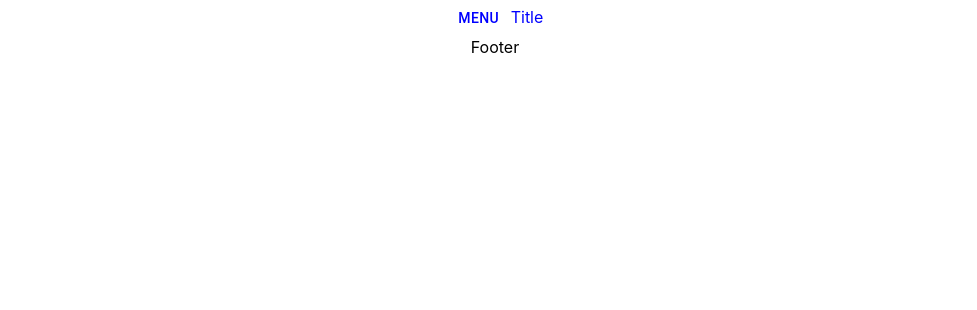
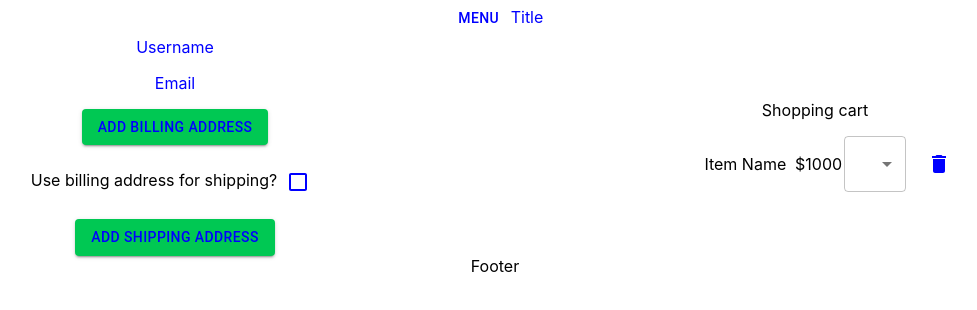
Before and after one commit to snipspin/elmprints, a React (Create React App) app in the folder client/: page /profile in a window 1280 px wide. Shown: the top 310 px of the page, without its empty margins (145-1122 px from the left). Built offline with nearby package versions, Linux system fonts and the light colour scheme.

Commit message:
a basic profile page

```diff
--- a/client/package.json
+++ b/client/package.json
@@ -4,6 +4,7 @@
   "private": true,
   "dependencies": {
     "@material-ui/core": "^4.9.5",
+    "@material-ui/icons": "^4.9.1",
     "@material-ui/styles": "^4.9.0",
     "@material/top-app-bar": "^5.1.0",
     "@testing-library/jest-dom": "^4.2.4",
--- a/client/public/sass/components/_signupcom.scss
+++ b/client/public/sass/components/_signupcom.scss
@@ -1,4 +1,5 @@
 .sign-up-box {
+	height: 80vh;
 	text-align: center;
 	display: flex;
 	flex-direction: column;
@@ -6,6 +7,9 @@
 	align-items: center;
 	color: black;
 }
+.sign-up-box span {
+	color: white;
+}
 
 .sign-up-to-sign-in {
 	position: relative;
--- a/client/src/Content.tsx
+++ b/client/src/Content.tsx
@@ -2,6 +2,7 @@ import React from 'react'
 import {Route, Switch} from 'react-router-dom'
 import PosterGallery from './PosterGallery'
 import SignUpCom from './SignUpCom'
+import ProfilePageCom from './ProfilePageCom'
 import { MuiThemeProvider, createMuiTheme} from '@material-ui/core'
 import {green} from '@material-ui/core/colors'
 const contentTheme = createMuiTheme({
@@ -18,6 +19,7 @@ const contentTheme = createMuiTheme({
 				<Switch>
 					<Route exact path="/" component={SignUpCom} />
 					<Route path="/postergallery" component={PosterGallery} />
+					<Route path="/profile" component={ProfilePageCom} />
 				</Switch>
             </MuiThemeProvider>
         )
--- a/client/src/ProfilePageCom.tsx
+++ b/client/src/ProfilePageCom.tsx
@@ -1,10 +1,106 @@
 import React from 'react'
-import {Box, Button} from '@material-ui/core'
-    function ProfilePageCom() {
+import {Grid, Button, Checkbox, TextField, IconButton, FormControl, InputLabel, Select } from '@material-ui/core'
+import DeleteIcon from '@material-ui/icons/Delete'
+    const ProfilePageCom: React.FC<any> = (props) => {
         return(
-        	<div>
-        		ProfilePageCom
-        	</div>
+        	<Grid
+        		container
+        		direction="row"
+        		justify="space-evenly"
+        		alignItems="center"
+        	>
+                <Grid item xs={6}>
+        	        <Grid
+                        container
+                        spacing={2}
+        			    direction="column"
+        			    justify="space-evenly"
+        			    alignItems="center"
+        		    >
+                    <Grid item xs={12}>
+        			    <span>Username</span>
+                    </Grid>
+                    <Grid item xs={12}>
+        			    <span>Email</span>
+                    </Grid>
+                    <Grid item xs={12}>
+        			    <Button variant="contained" color="primary">Add billing address</Button>
+                    </Grid>
+                    <Grid item xs={12}>
+                        Use billing address for shipping?<Checkbox value="sameAsBilling" inputProps={{ 'aria-label': 'Use billing address for shipping?'}} />
+                    </Grid>
+                    <Grid item xs={12}>
+                        <Button variant="contained" color="primary">Add shipping address</Button>
+                    </Grid>
+                    </Grid>
+        		</Grid>
+                <Grid item xs={6}>
+                    <Grid
+                        container
+                        spacing={2}
+                        direction="column"
+                        justify="space-evenly"
+                        alignItems="center"
+                    >
+                        <Grid item xs={12}>
+                            Shopping cart
+                        </Grid>
+                        <Grid item xs={12}>
+                            <Grid
+                                container
+                                direction="row"
+                                justify="flex-start"
+                                alignItems="center"
+                            >
+                            <Grid item xs={5}>
+                                Item Name
+                            </Grid>
+                            <Grid item xs={2}>
+                                $1000
+                            </Grid>
+                            <Grid item xs={4}>
+                                <FormControl variant="outlined" className="item-amount">
+                                    <Select
+                                        native
+                                        inputProps={{
+                                            name: 'amount',
+                                            id: 'item-amount'
+                                        }}
+                                    >
+                                        <option value="" />
+                                        <option value={1}>1</option>
+                                        <option value={2}>2</option>
+                                        <option value={3}>3</option>
+                                        <option value={4}>4</option>
+                                    </Select>
+
+                                </FormControl>
+                            </Grid>
+                            <Grid item xs={1}>
+
+                                <IconButton arial-label="delete-item">
+                                    <DeleteIcon />
+                                </IconButton>
+                            </Grid>
+                            </Grid>
+                        </Grid>
+                    </Grid>
+                </Grid>
+        	</Grid>
         )
+
     }
+           /*
+                <Grid
+                    item xs={12}
+                    direction="column"
+                    justify="space-between"
+                    alignItems="baseline"
+                >
+                    <span>Your Cart</span>
+
+                </Grid>
+                </Grid>
+            </Grid>
+            */
 export default ProfilePageCom
--- a/client/src/SignUpCom.tsx
+++ b/client/src/SignUpCom.tsx
@@ -9,19 +9,19 @@ import {Box, FormControl, Input, InputLabel, Button} from '@material-ui/core'
                 </Box>
             	<FormControl>
             		<InputLabel htmlFor="first-name">First Name:</InputLabel>
-            		<Input id="first-name" aria-describedby="first-name-form" />
+            		<Input id="first-name" name="first-name" aria-describedby="first-name-form" />
             	</FormControl>
                 <FormControl>
                     <InputLabel htmlFor="last-name">Last Name:</InputLabel>
-                    <Input id="first-name" aria-describedby="last-name-form" />
+                    <Input id="last-name" name="last-name" aria-describedby="last-name-form" />
                 </FormControl>
                 <FormControl>
                     <InputLabel htmlFor="email">Email:</InputLabel>
-                    <Input id="email" aria-describedby="email-form" />
+                    <Input id="email" name="email" aria-describedby="email-form" />
                 </FormControl>
                 <FormControl>
                     <InputLabel htmlFor="password">Password:</InputLabel>
-                    <Input id="password" aria-describedby="password-form" />
+                    <Input type="password" name="password" aria-describedby="password-form" />
                 </FormControl>
                 <Button variant="contained" color="primary" className="submit-button">Sign Up</Button>
             </Box>
--- a/client/src/css/style.css
+++ b/client/src/css/style.css
@@ -3,6 +3,7 @@ span {
 }
 
 .sign-up-box {
+  height: 80vh;
   text-align: center;
   display: flex;
   flex-direction: column;
@@ -11,14 +12,13 @@ span {
   color: black;
 }
 
+.sign-up-box span {
+  color: white;
+}
+
 .sign-up-to-sign-in {
   position: relative;
   left: 10px;
-}
-.sign-up-to-sign-in span {
-  color: white;
-}
-.submit-button span {
   color: white;
 }
 
```
Also changed, not shown: 2 other files (tests, documents, lock files or other folders).
